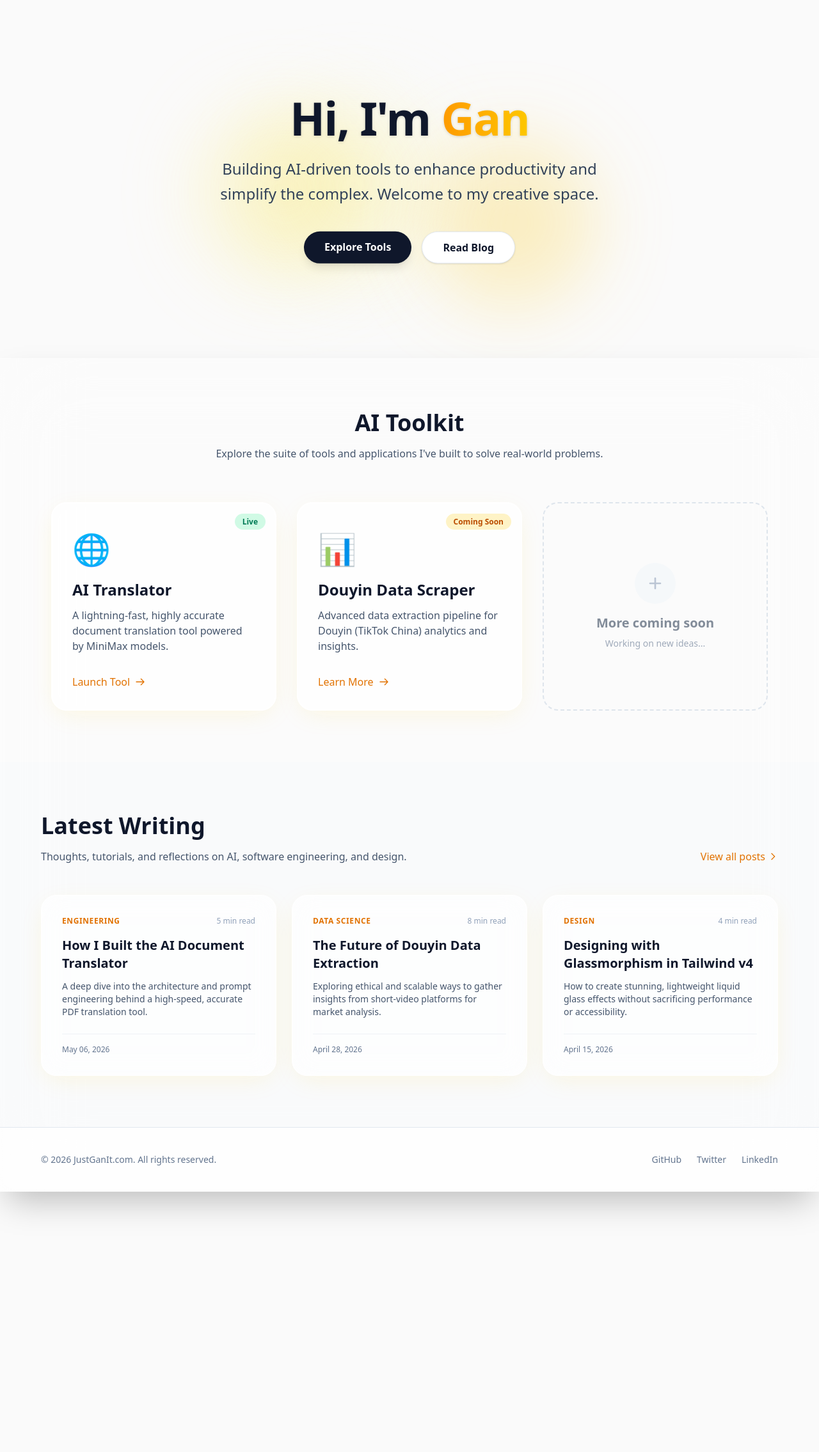
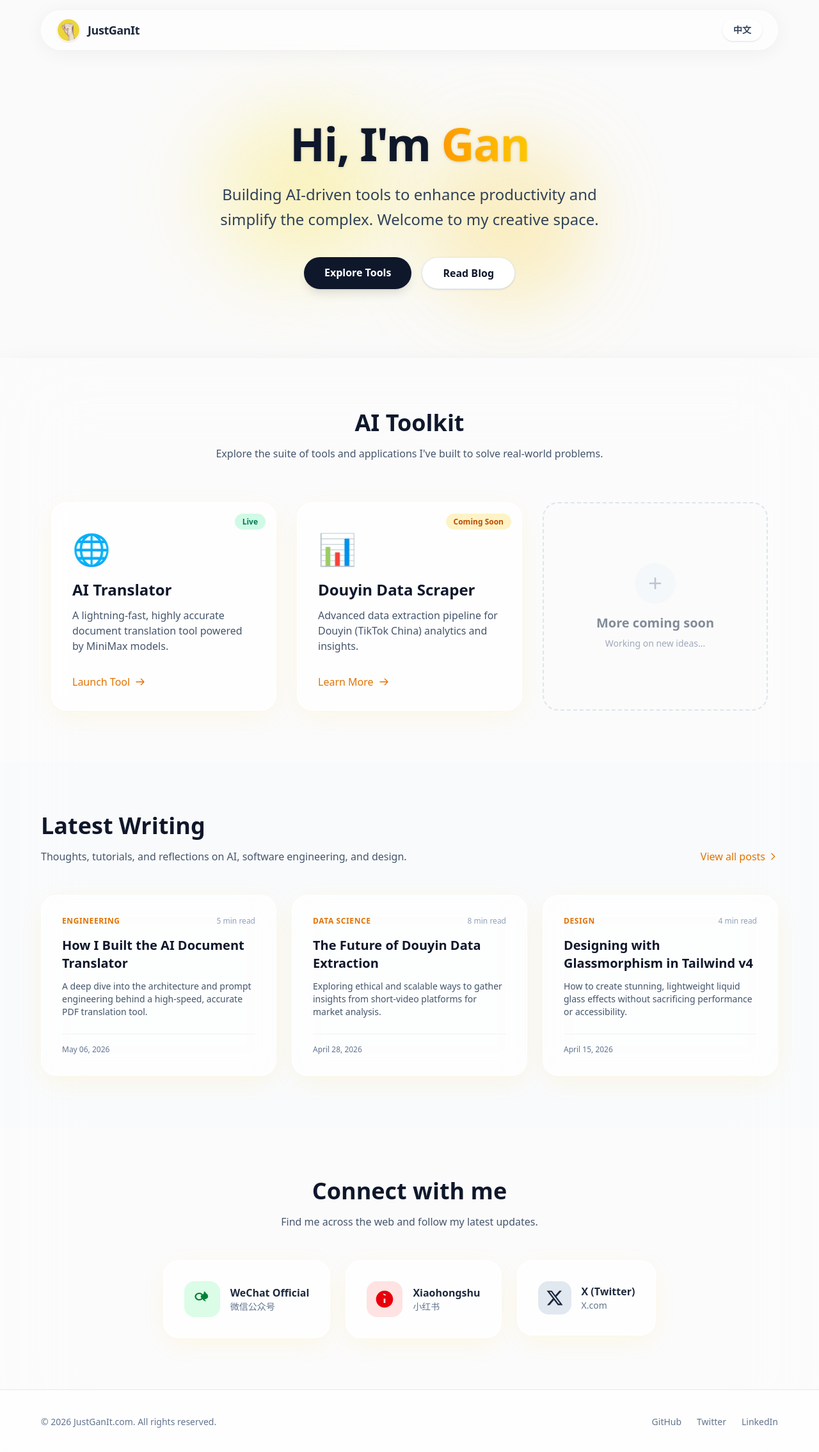
Before and after one commit to NBananapie/selfiphomepage, a Next.js app: page / in a window 1280 px wide. Shown: the top 2270 px of the page at 64% size. Before the commit the page ends 1863 px from the top, so only its background shows below. Built offline with nearby package versions, Linux system fonts and the light colour scheme.

Commit message:
feat: add bilingual support, logo, and social section

```diff
--- a/src/app/layout.tsx
+++ b/src/app/layout.tsx
@@ -1,6 +1,7 @@
 import type { Metadata } from "next";
 import { Geist, Geist_Mono } from "next/font/google";
 import "./globals.css";
+import { LanguageProvider } from "@/context/LanguageContext";
 
 const geistSans = Geist({
   variable: "--font-geist-sans",
@@ -13,8 +14,8 @@ const geistMono = Geist_Mono({
 });
 
 export const metadata: Metadata = {
-  title: "Create Next App",
-  description: "Generated by create next app",
+  title: "JustGanIt | Personal Homepage",
+  description: "AI Tools and Personal Blog of Gan",
 };
 
 export default function RootLayout({
@@ -23,11 +24,14 @@ export default function RootLayout({
   children: React.ReactNode;
 }>) {
   return (
-    <html
-      lang="en"
-      className={`${geistSans.variable} ${geistMono.variable} h-full antialiased`}
-    >
-      <body className="min-h-full flex flex-col">{children}</body>
+    <html lang="en">
+      <body
+        className={`${geistSans.variable} ${geistMono.variable} antialiased`}
+      >
+        <LanguageProvider>
+          {children}
+        </LanguageProvider>
+      </body>
     </html>
   );
 }
--- a/src/app/page.tsx
+++ b/src/app/page.tsx
@@ -1,15 +1,19 @@
+import Header from "@/components/Header";
 import Hero from "@/components/Hero";
 import ToolGrid from "@/components/ToolGrid";
 import BlogSection from "@/components/BlogSection";
+import SocialSection from "@/components/SocialSection";
 import Footer from "@/components/Footer";
 
 export default function Home() {
   return (
     <main className="min-h-screen flex flex-col items-center">
+      <Header />
       <Hero />
       <div className="w-full relative z-20 bg-white/30 backdrop-blur-3xl border-t border-white/40 shadow-2xl">
         <ToolGrid />
         <BlogSection />
+        <SocialSection />
         <Footer />
       </div>
     </main>
--- /dev/null
+++ b/src/components/Header.tsx
@@ -0,0 +1,39 @@
+"use client";
+
+import React from 'react';
+import Image from 'next/image';
+import { useLanguage } from '@/context/LanguageContext';
+
+export default function Header() {
+  const { language, setLanguage } = useLanguage();
+
+  const toggleLanguage = () => {
+    setLanguage(language === 'en' ? 'zh' : 'en');
+  };
+
+  return (
+    <header className="fixed top-4 left-4 right-4 z-50 flex items-center justify-between glass px-6 py-3 rounded-full max-w-6xl mx-auto">
+      <div className="flex items-center space-x-3 cursor-pointer" onClick={() => window.scrollTo({ top: 0, behavior: 'smooth' })}>
+        <Image
+          src="/logo-fist.jpg"
+          alt="Gan Logo"
+          width={36}
+          height={36}
+          className="rounded-full border border-white/50 shadow-sm"
+        />
+        <span className="font-bold text-lg text-slate-800 tracking-tight hidden sm:block">
+          JustGanIt
+        </span>
+      </div>
+
+      <div className="flex items-center">
+        <button
+          onClick={toggleLanguage}
+          className="px-4 py-1.5 rounded-full bg-white/60 hover:bg-white/90 text-sm font-semibold text-slate-700 transition-colors border border-white/40 shadow-sm"
+        >
+          {language === 'en' ? '中文' : 'EN'}
+        </button>
+      </div>
+    </header>
+  );
+}
--- a/src/components/Hero.tsx
+++ b/src/components/Hero.tsx
@@ -1,8 +1,13 @@
+"use client";
+
 import React from 'react';
+import { useLanguage } from '@/context/LanguageContext';
 
 export default function Hero() {
+  const { t } = useLanguage();
+
   return (
-    <section className="relative w-full min-h-[70vh] flex flex-col items-center justify-center text-center px-4 overflow-hidden">
+    <section className="relative w-full min-h-[70vh] flex flex-col items-center justify-center text-center px-4 overflow-hidden pt-20">
       {/* Dynamic Background Blobs */}
       <div className="absolute top-1/4 left-1/4 w-72 h-72 bg-yellow-200/50 rounded-full mix-blend-multiply filter blur-3xl opacity-70 animate-blob"></div>
       <div className="absolute top-1/3 right-1/4 w-72 h-72 bg-amber-300/40 rounded-full mix-blend-multiply filter blur-3xl opacity-70 animate-blob animation-delay-2000"></div>
@@ -10,23 +15,23 @@ export default function Hero() {
 
       <div className="z-10 animate-float">
         <h1 className="text-5xl md:text-7xl font-extrabold tracking-tight text-slate-900 mb-6 drop-shadow-sm">
-          Hi, I'm <span className="text-transparent bg-clip-text bg-gradient-to-r from-amber-500 to-yellow-400">Gan</span>
+          {t.hero.greeting} <span className="text-transparent bg-clip-text bg-gradient-to-r from-amber-500 to-yellow-400">{t.hero.name}</span>
         </h1>
         <p className="text-xl md:text-2xl text-slate-700 max-w-2xl mx-auto font-medium mb-10 leading-relaxed">
-          Building AI-driven tools to enhance productivity and simplify the complex. Welcome to my creative space.
+          {t.hero.subtitle}
         </p>
         <div className="flex flex-wrap justify-center gap-4">
           <a
             href="#tools"
             className="px-8 py-3 rounded-full bg-slate-900 text-white font-semibold hover:bg-slate-800 transition-colors shadow-lg hover:shadow-xl hover:-translate-y-0.5 duration-200 cursor-pointer"
           >
-            Explore Tools
+            {t.hero.explore}
           </a>
           <a
             href="#blog"
             className="px-8 py-3 rounded-full bg-white text-slate-900 font-semibold border border-slate-200 hover:border-yellow-400 transition-all shadow-sm hover:shadow-md hover:-translate-y-0.5 duration-200 cursor-pointer"
           >
-            Read Blog
+            {t.hero.blog}
           </a>
         </div>
       </div>
--- /dev/null
+++ b/src/components/SocialSection.tsx
@@ -0,0 +1,75 @@
+"use client";
+
+import React from 'react';
+import GlassCard from './GlassCard';
+import { useLanguage } from '@/context/LanguageContext';
+
+export default function SocialSection() {
+  const { t } = useLanguage();
+
+  const platforms = [
+    {
+      id: 'wechat',
+      name: 'WeChat Official',
+      label: '微信公众号',
+      color: 'bg-green-100 text-green-700',
+      shadow: 'group-hover:shadow-[0_0_30px_-5px_rgba(34,197,94,0.3)]',
+      icon: (
+        <svg className="w-8 h-8" fill="currentColor" viewBox="0 0 24 24">
+          <path d="M8.5 13.5c-2.9 0-5.2-2-5.2-4.5s2.3-4.5 5.2-4.5 5.2 2 5.2 4.5-2.3 4.5-5.2 4.5zm0-7.5c-2 0-3.5 1.3-3.5 3s1.6 3 3.5 3 3.5-1.3 3.5-3-1.6-3-3.5-3zm8.2 8.5c-2.4 0-4.3-1.6-4.3-3.7 0-.3 0-.6.1-.9 2.1-.3 3.7-2.1 3.7-4.2 0-.2 0-.5-.1-.7 1.6.4 2.8 1.9 2.8 3.7 0 2.1-1.9 3.7-4.3 3.7-2.4 0-4.3-1.6-4.3-3.7 0-.3 0-.6.1-.9 2.1-.3 3.7-2.1 3.7-4.2 0-.2 0-.5-.1-.7 1.6.4 2.8 1.9 2.8 3.7 0 2.1-1.9 3.7-4.3 3.7z" />
+        </svg>
+      )
+    },
+    {
+      id: 'xiaohongshu',
+      name: 'Xiaohongshu',
+      label: '小红书',
+      color: 'bg-red-100 text-red-600',
+      shadow: 'group-hover:shadow-[0_0_30px_-5px_rgba(220,38,38,0.3)]',
+      icon: (
+        <svg className="w-8 h-8" fill="currentColor" viewBox="0 0 24 24">
+          <path d="M12 2C6.48 2 2 6.48 2 12s4.48 10 10 10 10-4.48 10-10S17.52 2 12 2zm-1 14.5v-5h2v5h-2zm1-9c-.83 0-1.5-.67-1.5-1.5S11.17 6 12 6s1.5.67 1.5 1.5S12.83 7.5 12 7.5z" />
+        </svg>
+      )
+    },
+    {
+      id: 'x',
+      name: 'X (Twitter)',
+      label: 'X.com',
+      color: 'bg-slate-200 text-slate-800',
+      shadow: 'group-hover:shadow-[0_0_30px_-5px_rgba(15,23,42,0.3)]',
+      icon: (
+        <svg className="w-7 h-7" fill="currentColor" viewBox="0 0 24 24">
+          <path d="M18.244 2.25h3.308l-7.227 8.26 8.502 11.24H16.17l-5.214-6.817L4.99 21.75H1.68l7.73-8.835L1.254 2.25H8.08l4.713 6.231zm-1.161 17.52h1.833L7.084 4.126H5.117z"/>
+        </svg>
+      )
+    }
+  ];
+
+  return (
+    <section className="w-full py-20 px-4 max-w-6xl mx-auto">
+      <div className="text-center mb-12">
+        <h2 className="text-3xl md:text-4xl font-bold text-slate-900 mb-4">{t.social.title}</h2>
+        <p className="text-slate-600 max-w-2xl mx-auto">
+          {t.social.subtitle}
+        </p>
+      </div>
+
+      <div className="flex flex-wrap justify-center gap-6">
+        {platforms.map((platform) => (
+          <a key={platform.id} href="#" className="group block w-full sm:w-auto">
+            <GlassCard hoverable className={`flex items-center space-x-4 pr-12 transition-all duration-300 ${platform.shadow}`}>
+              <div className={`p-3 rounded-2xl ${platform.color}`}>
+                {platform.icon}
+              </div>
+              <div>
+                <h3 className="font-bold text-slate-800">{platform.name}</h3>
+                <p className="text-sm text-slate-500">{platform.label}</p>
+              </div>
+            </GlassCard>
+          </a>
+        ))}
+      </div>
+    </section>
+  );
+}
--- /dev/null
+++ b/src/context/LanguageContext.tsx
@@ -0,0 +1,49 @@
+"use client";
+
+import React, { createContext, useContext, useState, useEffect } from 'react';
+import { translations, Language } from '../i18n/translations';
+
+interface LanguageContextType {
+  language: Language;
+  setLanguage: (lang: Language) => void;
+  t: typeof translations['en'];
+}
+
+const LanguageContext = createContext<LanguageContextType | undefined>(undefined);
+
+export function LanguageProvider({ children }: { children: React.ReactNode }) {
+  const [language, setLanguageState] = useState<Language>('zh');
+
+  useEffect(() => {
+    // Check local storage for saved language
+    const saved = localStorage.getItem('app-language') as Language;
+    if (saved && (saved === 'en' || saved === 'zh')) {
+      setLanguageState(saved);
+    } else {
+      // Default to user browser preference if available
+      const browserLang = navigator.language.startsWith('zh') ? 'zh' : 'en';
+      setLanguageState(browserLang);
+    }
+  }, []);
+
+  const setLanguage = (lang: Language) => {
+    setLanguageState(lang);
+    localStorage.setItem('app-language', lang);
+  };
+
+  const t = translations[language];
+
+  return (
+    <LanguageContext.Provider value={{ language, setLanguage, t }}>
+      {children}
+    </LanguageContext.Provider>
+  );
+}
+
+export function useLanguage() {
+  const context = useContext(LanguageContext);
+  if (context === undefined) {
+    throw new Error('useLanguage must be used within a LanguageProvider');
+  }
+  return context;
+}
--- /dev/null
+++ b/src/i18n/translations.ts
@@ -0,0 +1,67 @@
+export const translations = {
+  en: {
+    hero: {
+      greeting: "Hi, I'm",
+      name: "Gan",
+      subtitle: "Building AI-driven tools to enhance productivity and simplify the complex. Welcome to my creative space.",
+      explore: "Explore Tools",
+      blog: "Read Blog"
+    },
+    tools: {
+      title: "AI Toolkit",
+      subtitle: "Explore the suite of tools and applications I've built to solve real-world problems.",
+      launch: "Launch Tool",
+      learnMore: "Learn More",
+      statusLive: "Live",
+      statusSoon: "Coming Soon",
+      comingSoon: "More coming soon",
+      workingOn: "Working on new ideas..."
+    },
+    blog: {
+      title: "Latest Writing",
+      subtitle: "Thoughts, tutorials, and reflections on AI, software engineering, and design.",
+      viewAll: "View all posts"
+    },
+    social: {
+      title: "Connect with me",
+      subtitle: "Find me across the web and follow my latest updates."
+    },
+    footer: {
+      rights: "All rights reserved."
+    }
+  },
+  zh: {
+    hero: {
+      greeting: "你好，我是",
+      name: "Gan",
+      subtitle: "致力于构建 AI 驱动的工具，提升生产力并化繁为简。欢迎来到我的创意空间。",
+      explore: "探索工具箱",
+      blog: "阅读博客"
+    },
+    tools: {
+      title: "AI 工具箱",
+      subtitle: "探索我为了解决实际问题而打造的一系列工具与应用。",
+      launch: "立即体验",
+      learnMore: "了解更多",
+      statusLive: "已上线",
+      statusSoon: "即将推出",
+      comingSoon: "更多惊喜，敬请期待",
+      workingOn: "正在构思新点子..."
+    },
+    blog: {
+      title: "最新文章",
+      subtitle: "关于人工智能、软件工程与设计的思考、教程与回顾。",
+      viewAll: "查看所有文章"
+    },
+    social: {
+      title: "与我联系",
+      subtitle: "在各个平台找到我，关注我的最新动态。"
+    },
+    footer: {
+      rights: "保留所有权利。"
+    }
+  }
+};
+
+export type Language = 'en' | 'zh';
+export type TranslationKey = keyof typeof translations['en'];
```
Also changed, not shown: src/components/BlogSection.tsx (+9 -4 lines), src/components/Footer.tsx (+6 -1 lines), src/components/ToolGrid.tsx (+13 -8 lines), public/logo-fist.jpg (added), public/logo-ip.png (added).
